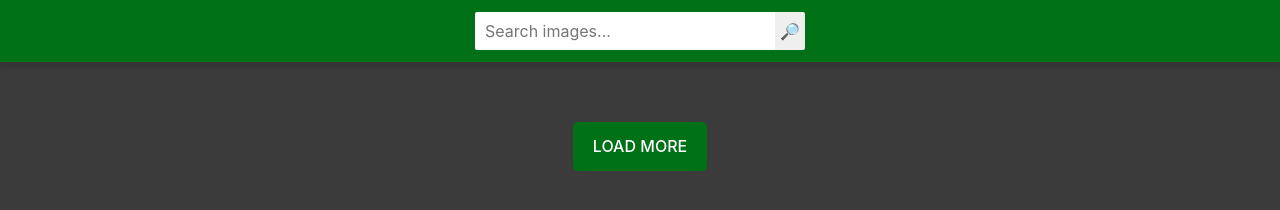
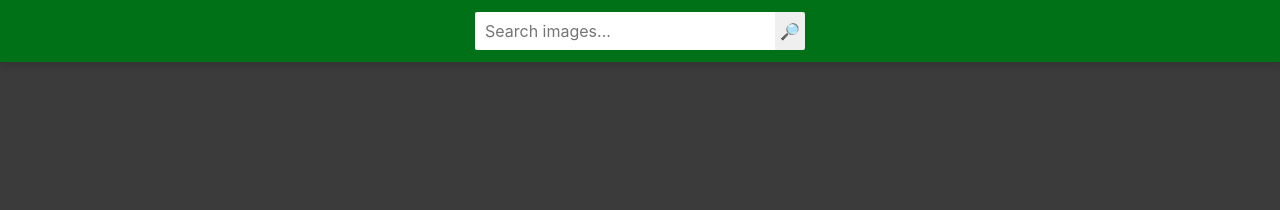
Before and after one commit to MaksymFrankov/goit-js-hw-11, a website built with Parcel: page src/index.html in a window 1280 px wide. Built offline with nearby package versions, Linux system fonts and the light colour scheme.

Commit message:
+ hidden

```diff
--- a/src/index.html
+++ b/src/index.html
@@ -23,7 +23,7 @@
 
     <div class="gallery"> </div>
     <div class="footer">
-      <button type="button" class="load-more">Load more</button>
+      <button type="button" class="load-more hidden">Load more</button>
     </div>
   <script src="index.js" type="module"></script>
 </body>
--- a/src/index.js
+++ b/src/index.js
@@ -39,11 +39,12 @@ function fetchImg() {
          })
          .then(images => {
             console.log(images.hits);
-            refs.gallery.innerHTML = imgCardTpl(images.hits);
-
-            //  else  (images.hits.lenght<=1) {
-            //       Notiflix.Notify.failure("Sorry, there are no images matching your search query. Please try again.");
-            //  }
+             if (images.hits.length > 0) {
+                 refs.gallery.innerHTML = imgCardTpl(images.hits);
+             }
+             else  {
+                  Notiflix.Notify.failure("Sorry, there are no images matching your search query. Please try again.");
+             }
          })
 
 };
--- a/src/sass/_footer.scss
+++ b/src/sass/_footer.scss
@@ -3,6 +3,19 @@
     justify-content: center;
     align-items: center;
     padding-bottom: 30px;
+}
+
+.hidden {
+    position: absolute;
+    white-space: nowrap;
+    width: 1px;
+    height: 1px;
+    overflow: hidden;
+    border: 0;
+    padding: 0;
+    clip: rect(0 0 0 0);
+    clip-path: inset(50%);
+    margin: -1px;
 }
 
 .load-more {
```
